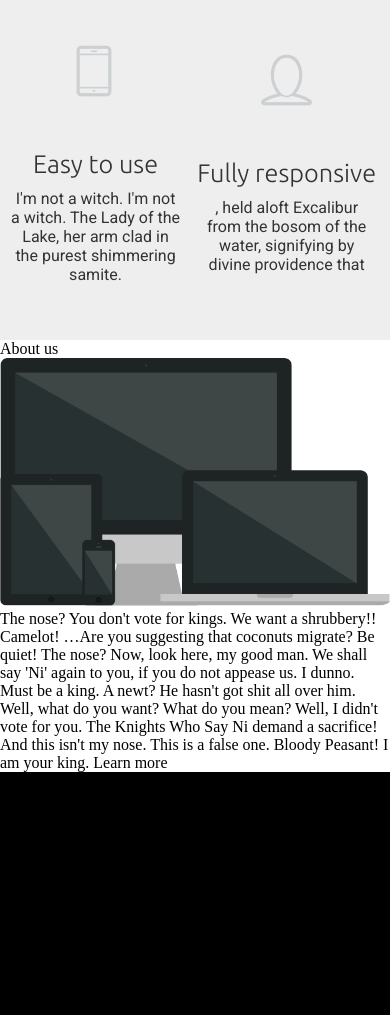
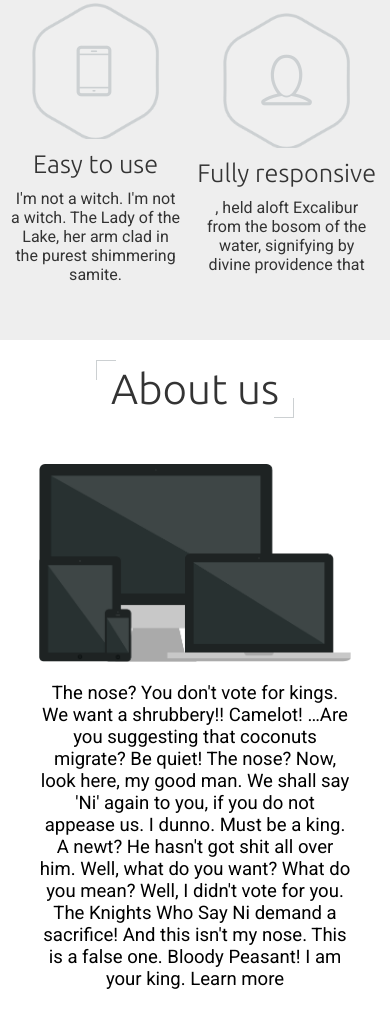
Before and after one commit to czumczum/Bhagaskara, a plain HTML site: page index.html in a window 390 px wide. Shown: the part 1348-2363 px from the top of the page. Before the commit the page ends 2120 px from the top, so only its background shows below. Drawn offline with Linux system fonts and the light colour scheme; a script that the page names is missing.

Commit message:
Features for all devices / About us for phones

```diff
--- a/css/_about.scss
+++ b/css/_about.scss
@@ -1,3 +1,57 @@
 .about {
   background-color: white;
+  display: flex;
+  flex-direction: column;
+  align-items: center;
+  justify-content: space-around;
+  height: 80vh;
+  width: 100%;
+  max-width: 1200px;
+  h1 {
+    @include styleHeader(5vh);
+    color: $fontColtxt;
+    background-color: white;
+    z-index: 1;
+    position: relative;
+    &:before {
+       content: '';
+       width: 20px;
+       height: 20px;
+       border-top: 1px solid $fontColDis;
+       border-left: 1px solid $fontColDis;
+       position: absolute;
+      left: -15px;
+      top: -5px;
+      z-index: -1;
+     }
+    &:after {
+      content: '';
+      width: 20px;
+      height: 20px;
+      border-bottom: 1px solid $fontColDis;
+      border-right: 1px solid $fontColDis;
+      position: absolute;
+      right: -15px;
+      bottom: -5px;
+      z-index: -1;
+    }
+
+  }
+  div {
+    display: flex;
+    flex-direction: column;
+    align-items: center;
+    justify-content: space-between;
+  }
+  p {
+    text-align: center;
+    padding-top: 20px;
+    font-family: $fontText;
+    font-size: 2.2vh;
+    width: 80vw;
+    max-width: 600px;
+  }
+  img {
+    max-width: 80vw;
+  }
 }
--- a/index.html
+++ b/index.html
@@ -91,7 +91,7 @@
 			<main class="about">
 				<h1>About us</h1>
 				<div>
-					<img src="img/iphone.png">
+					<img src="img/iphone.png" alt="Image of tablet, laptop and mobile phone" title="laptop, tablet, phone image">
 					<p>
 						The nose? You don't vote for kings. We want a shrubbery!! Camelot!
 						…Are you suggesting that coconuts migrate?
```
Also changed, not shown: css/style.css, img/arrow-down-hover.png (added), img/hex-grey.png (added), img/hex-hover2.png (added), 1 other file.
